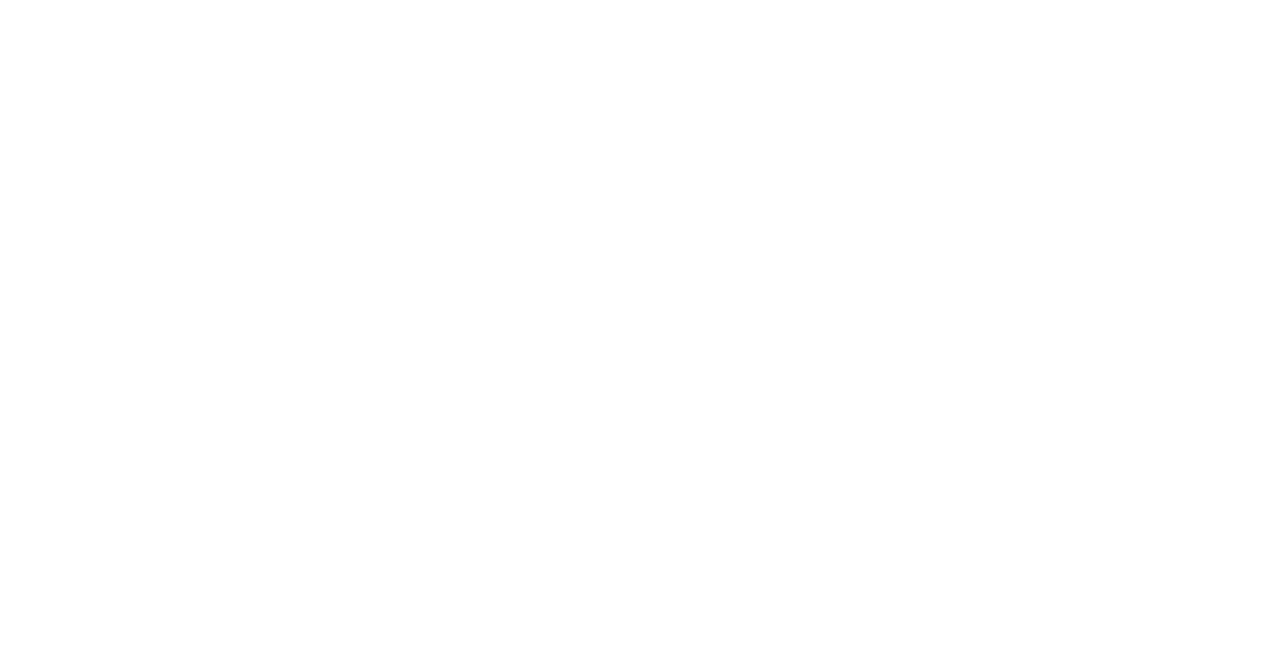
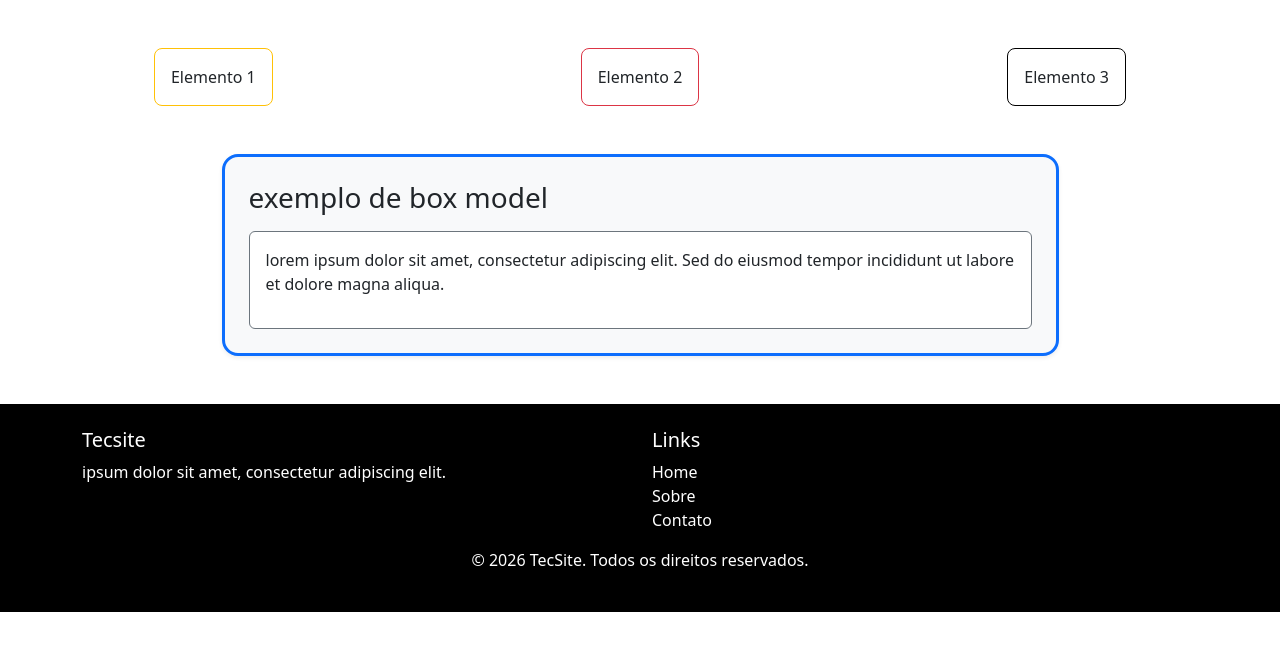
Before and after one commit to apkerror/FrontEnd, a plain HTML site: page 27-10/index.html in a window 1280 px wide. Drawn offline with nearby package versions, Linux system fonts and the light colour scheme.

Commit message:
primeira aula

```diff
--- a/27-10/index.html
+++ b/27-10/index.html
@@ -1,13 +1,53 @@
 <!DOCTYPE html>
-<html lang="en">
+<html lang="pt-br">
 <head>
     <meta charset="UTF-8">
     <meta name="viewport" content="width=device-width, initial-scale=1.0">
     <title> Aula 01</title>
-
+    <link rel="stylesheet" href="https://cdn.jsdelivr.net/npm/bootstrap@5.3.8/dist/css/bootstrap.min.css" integrity="sha384-sRIl4kxILFvY47J16cr9ZwB07vP4J8+LH7qKQnuqkuIAvNWLzeN8tE5YBujZqJLB" crossorigin="anonymous">
 
 </head>
 <body>
+    <!-- alinhamento de elementos -->
+     <div class="containerborder-2 rounded-4 py-5 d-flex justify-content-around">
+        <div class="border border-warning rounded-3 p-3">Elemento 1</div>
+        <div class="border border-danger rounded-3 p-3">Elemento 2</div>
+        <div class="border border-black rounded-3 p-3">Elemento 3</div>
+     </div>
+
+     <!-- card -->
+    <div class="container">
+        <!-- caixa principal-->
+         <div class="w-75 mx-auto p-4 border border-primary border-3 rounded-4 shadow-sm bg-light">
+            <h3>exemplo de box model</h3>
+            <!-- caixa interna -->
+            <div class="mt-3 p-3 bg-white border border-secondary rounded-2">
+                <p> lorem ipsum dolor sit amet, consectetur adipiscing elit. Sed do eiusmod tempor incididunt ut labore et dolore magna aliqua. </p>
+            </div>
+         </div>
+    </div>
+
+    <footer class="bg-black text-white py-4 mt-5">
+        <div class="container">
+            <div class="row">
+                <div class="col-6">
+                    <h5>Tecsite</h5>
+                    <p>ipsum dolor sit amet, consectetur adipiscing elit.</p>
+                </div>
+                <div class="col-6">
+                    <h5>Links</h5>
+                    <ul class="list-unstyled">
+                        <li><a class="text-decoration-none text-white"href="#">Home</a></li>
+                        <li><a class="text-decoration-none text-white"href="#">Sobre</a></li>
+                        <li><a class="text-decoration-none text-white"href="#">Contato</a></li>
+                    </ul>
+                </div>
+                <p class="text-center">&copy; 2026 TecSite. Todos os direitos reservados.</p>
+            </div>
+
+        </div>
+
+    </footer>
 
 </body>
 </html>
```
